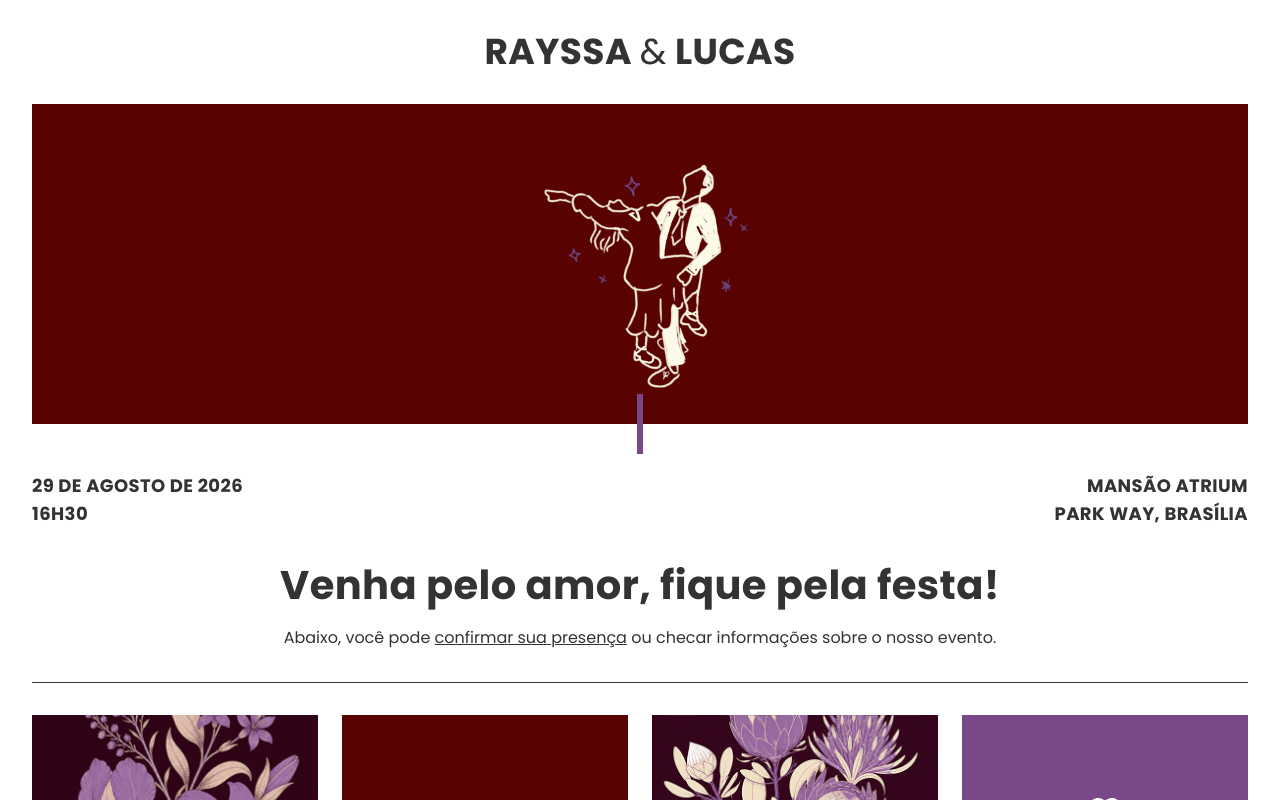
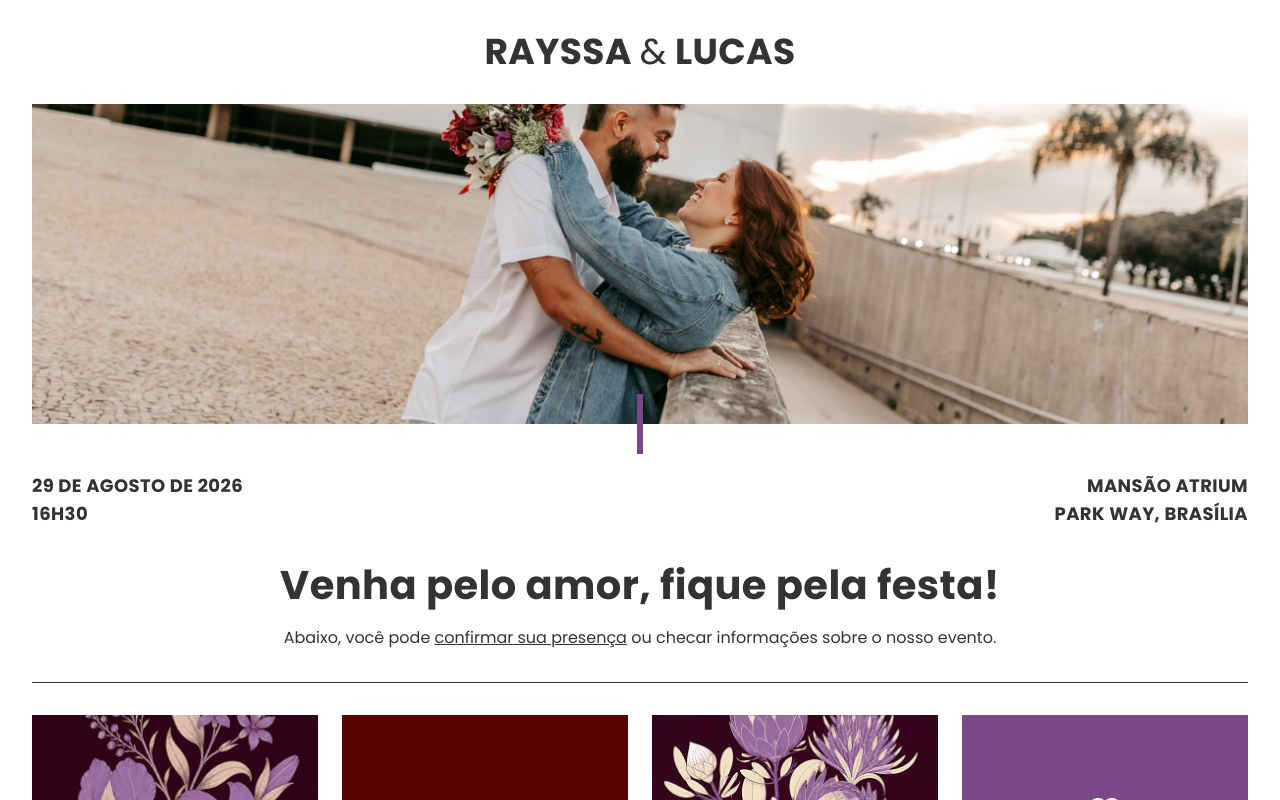
Before and after one commit to figueiredo-lucas/casamento-luray, a React (Vite) app: page / in a window 1280 px wide. Shown: the top 800 px of the page. Built offline with nearby package versions, Linux system fonts and the light colour scheme; no server answers.

Commit message:
imagem de fundo

```diff
--- a/src/index.css
+++ b/src/index.css
@@ -132,7 +132,12 @@ body {
     height: 40vh;
     background-image: url('/danca.png');
     background-size: auto 80vh;
-    background-position: center;
+    /* background-position: center; */
+    background-position: 50% 72%;
+    background-image: url('/foto4.jpeg');
+    background-size: cover;
+
+
     background-color: #580202;
     background-repeat: no-repeat;
     position: relative;
@@ -216,6 +221,10 @@ body {
 @media (width < 48rem) {
     .small {
         @apply text-sm flex-1 mr-4;
+    }
+
+    .foto-capa {
+        background-size: 250%;
     }
 }
 
```
Also changed, not shown: public/foto4.jpeg (added).
